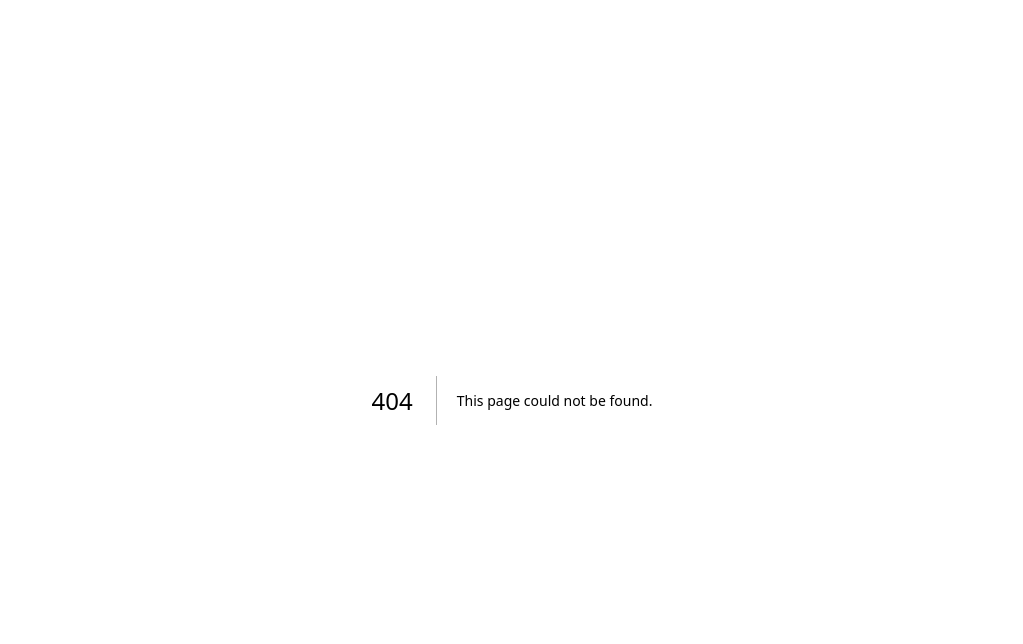
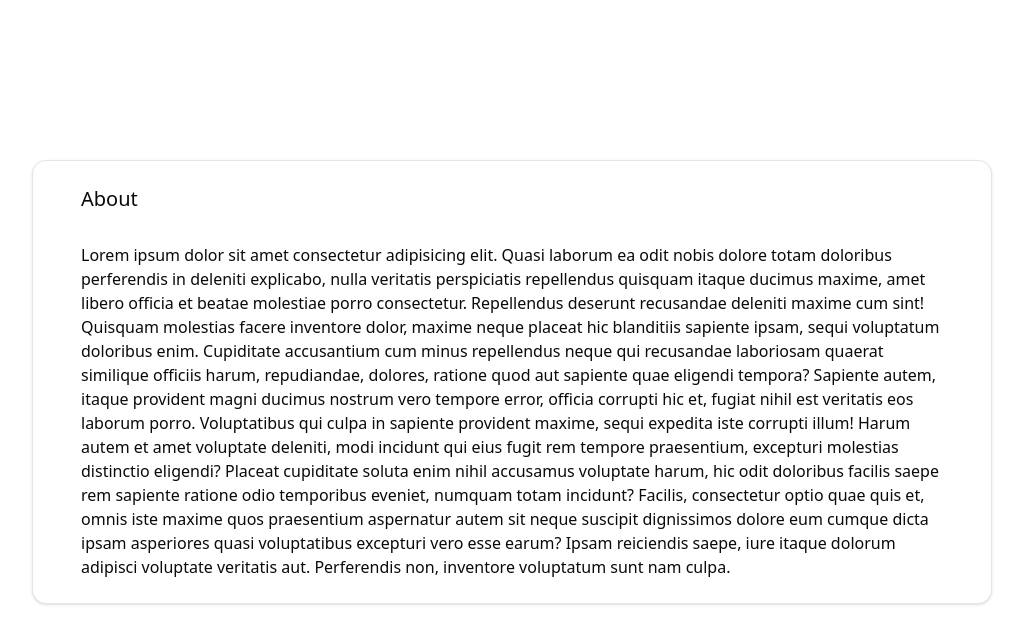
Before and after one commit to LeightonGuang/IABF, a Next.js app: page /about in a window 1280 px wide. Before the commit this address had no page. Shown: the top 644 px of the page, without its empty margins (128-1151 px from the left). Built offline with nearby package versions, Linux system fonts and the light colour scheme.

Commit message:
Feat: New about page

```diff
--- /dev/null
+++ b/app/(routes)/about/page.tsx
@@ -0,0 +1,44 @@
+import { Card, CardContent, CardHeader } from "@/components/ui/card";
+
+const page = () => {
+  return (
+    <section className="flex h-[calc(100dvh-36px)] flex-col items-center justify-center">
+      <Card className="w-3/4 p-6">
+        <CardHeader>
+          <h1 className="text-xl">About</h1>
+        </CardHeader>
+
+        <CardContent>
+          <p>
+            Lorem ipsum dolor sit amet consectetur adipisicing elit. Quasi
+            laborum ea odit nobis dolore totam doloribus perferendis in deleniti
+            explicabo, nulla veritatis perspiciatis repellendus quisquam itaque
+            ducimus maxime, amet libero officia et beatae molestiae porro
+            consectetur. Repellendus deserunt recusandae deleniti maxime cum
+            sint! Quisquam molestias facere inventore dolor, maxime neque
+            placeat hic blanditiis sapiente ipsam, sequi voluptatum doloribus
+            enim. Cupiditate accusantium cum minus repellendus neque qui
+            recusandae laboriosam quaerat similique officiis harum, repudiandae,
+            dolores, ratione quod aut sapiente quae eligendi tempora? Sapiente
+            autem, itaque provident magni ducimus nostrum vero tempore error,
+            officia corrupti hic et, fugiat nihil est veritatis eos laborum
+            porro. Voluptatibus qui culpa in sapiente provident maxime, sequi
+            expedita iste corrupti illum! Harum autem et amet voluptate
+            deleniti, modi incidunt qui eius fugit rem tempore praesentium,
+            excepturi molestias distinctio eligendi? Placeat cupiditate soluta
+            enim nihil accusamus voluptate harum, hic odit doloribus facilis
+            saepe rem sapiente ratione odio temporibus eveniet, numquam totam
+            incidunt? Facilis, consectetur optio quae quis et, omnis iste maxime
+            quos praesentium aspernatur autem sit neque suscipit dignissimos
+            dolore eum cumque dicta ipsam asperiores quasi voluptatibus
+            excepturi vero esse earum? Ipsam reiciendis saepe, iure itaque
+            dolorum adipisci voluptate veritatis aut. Perferendis non, inventore
+            voluptatum sunt nam culpa.
+          </p>
+        </CardContent>
+      </Card>
+    </section>
+  );
+};
+
+export default page;
```
